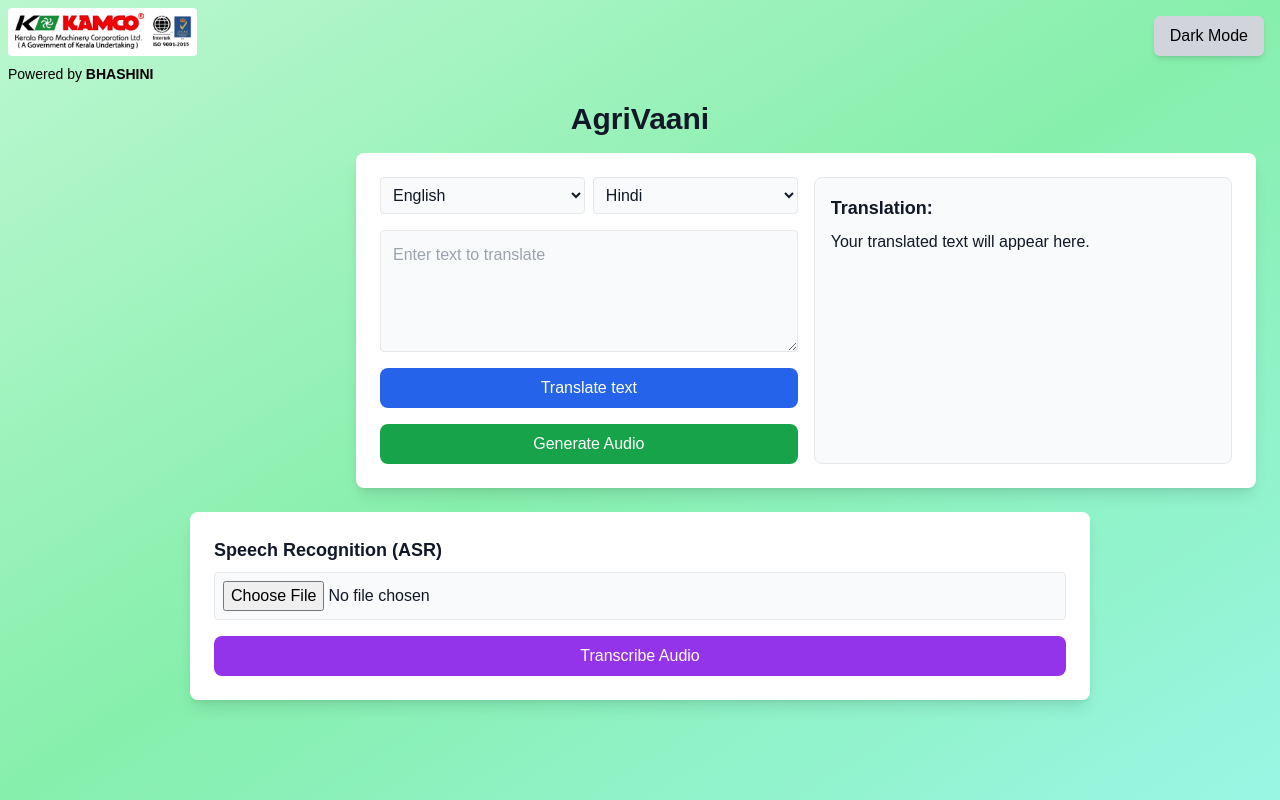
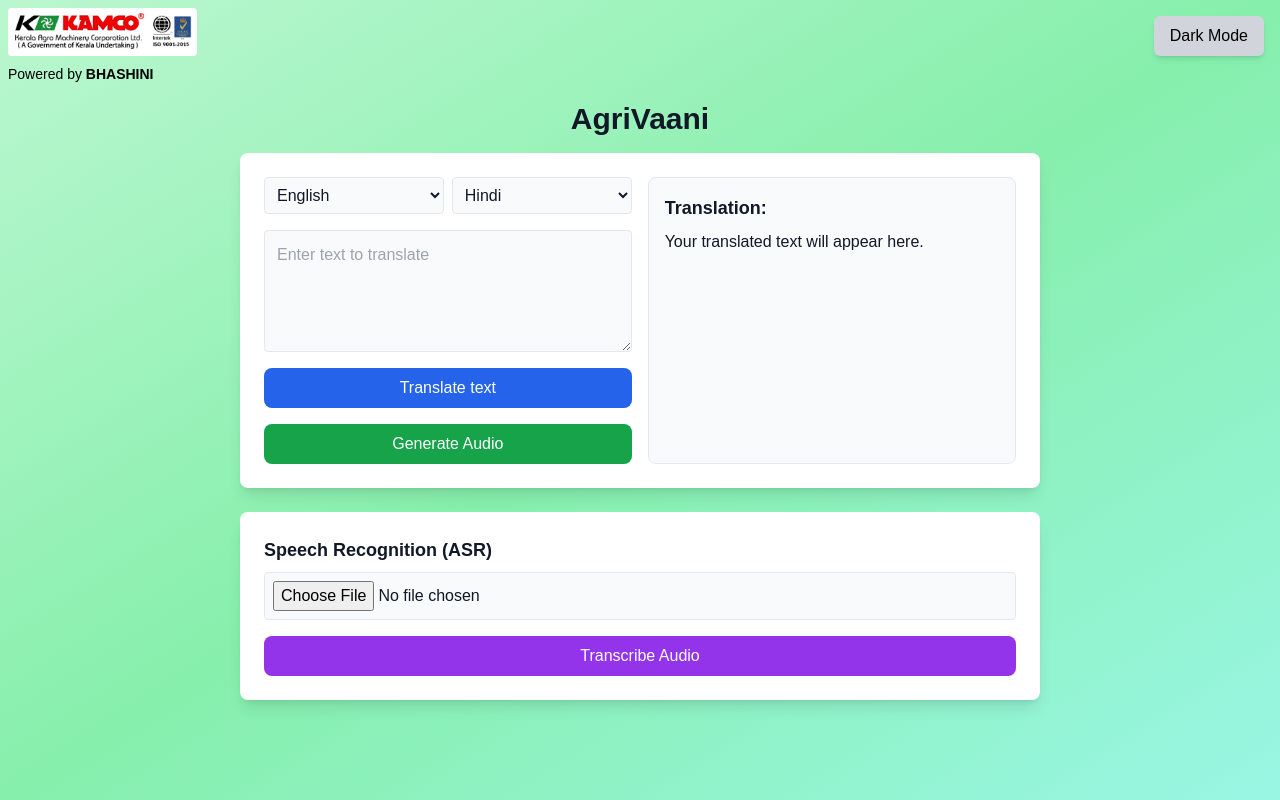
Before and after one commit to NoelG2002/Bhashini-python-front-end, a Next.js app: page / in a window 1280 px wide. Built offline with nearby package versions, Linux system fonts and the light colour scheme.

Commit message:
Update page.tsx

```diff
--- a/app/page.tsx
+++ b/app/page.tsx
@@ -169,8 +169,8 @@ export default function Home() {
       <h1 className="text-3xl font-bold mb-4">AgriVaani</h1>
       <ThemeToggle theme={theme} setTheme={setTheme} />
 
-<div className="w-full max-w-[900px] ml-auto bg-white dark:bg-gray-800 shadow-lg rounded-lg p-6 flex space-x-4">
-        {/* Left Section: Input */}
+<div className="w-full max-w-[800px]  bg-white dark:bg-gray-800 shadow-lg rounded-lg p-6 flex space-x-4">
+  {/* Left Section: Input */}
         <div className="w-1/2 flex flex-col space-y-4">
           <div className="flex space-x-2">
             <select
@@ -233,7 +233,7 @@ export default function Home() {
       </div>
 
       {/* ASR Section */}
-<div className="mt-6 w-full max-w-[900px] bg-white dark:bg-gray-800 shadow-lg rounded-lg p-6">
+<div className="mt-6 w-full max-w-[800px] bg-white dark:bg-gray-800 shadow-lg rounded-lg p-6">
   <h2 className="text-lg font-semibold mb-2">Speech Recognition (ASR)</h2>
         <input
           type="file"
```
